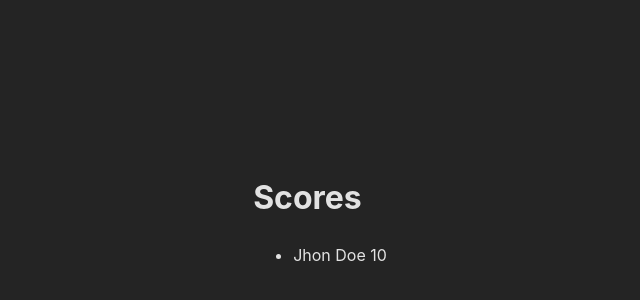
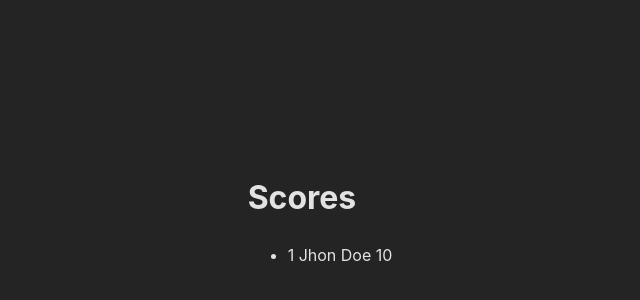
Before and after one commit to alemoles/tetrisGame, an Angular app: page /scores in a window 1280 px wide. Shown: the part 182-482 px from the top of the page, without its empty margins (320-960 px from the left). Built offline with nearby package versions, Linux system fonts and the light colour scheme; data requests are answered from the project's data file; a web font is replaced by a local one.

Commit message:
add index to score record

```diff
--- a/src/app/pages/score-page/score-page.component.html
+++ b/src/app/pages/score-page/score-page.component.html
@@ -1,8 +1,8 @@
 <div class="container">
   <h1>Scores</h1>
   <ul>
-    <li *ngFor="let score of scores">
-      {{ score.username }} {{ score.score }}
+    <li *ngFor="let score of scores; let i = index">
+      {{ i + 1 }} {{ score.username }} {{ score.score }}
     </li>
   </ul>
 </div>
```
